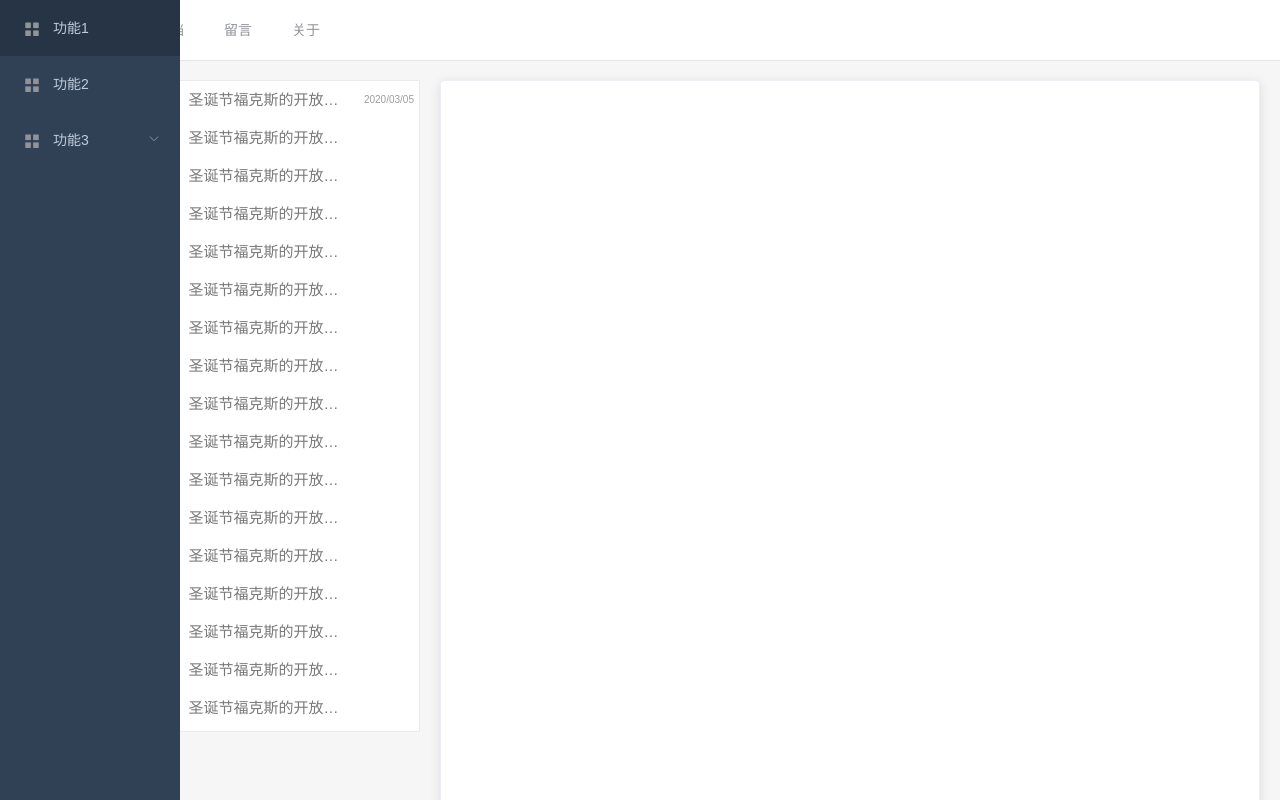
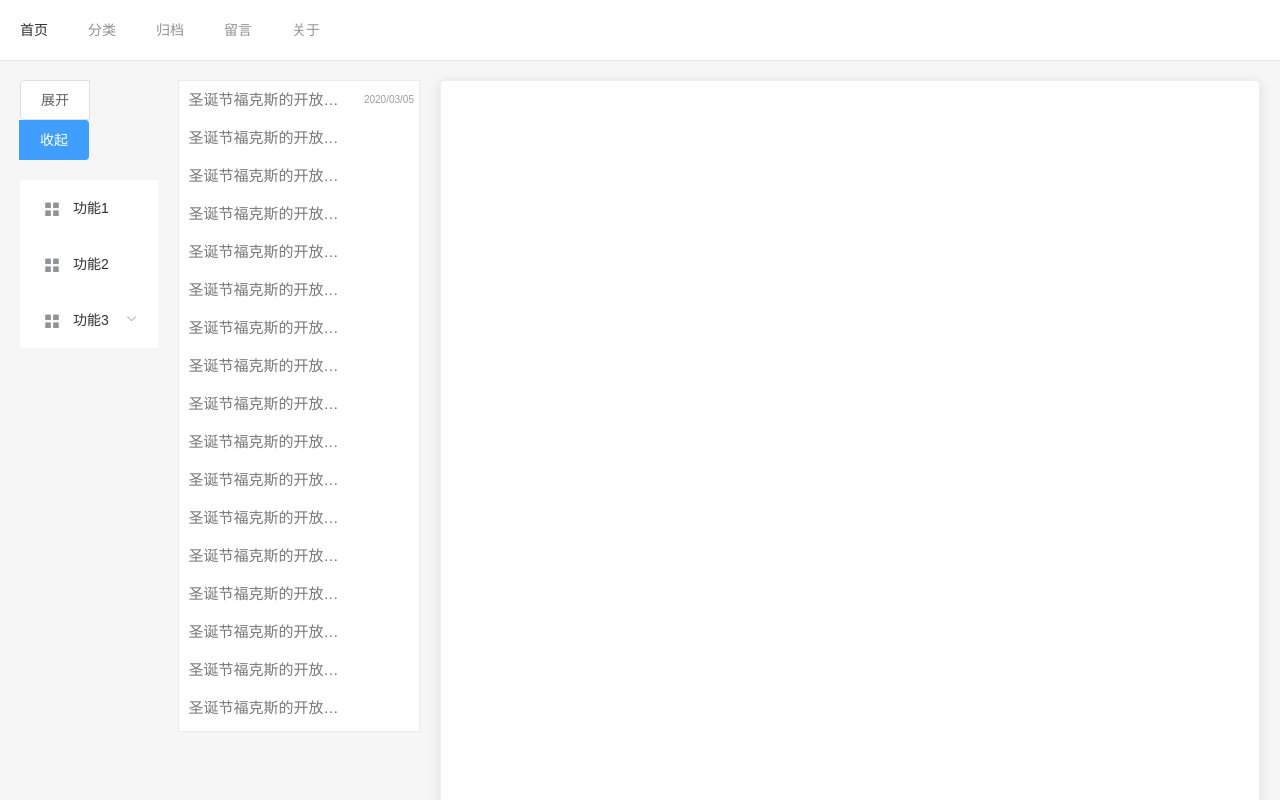
Before and after one commit to milsevol/milsevol-blog-ui, a Vue app: page /#/category in a window 1280 px wide. Shown: the top 800 px of the page. Built offline with nearby package versions, Linux system fonts and the light colour scheme.

Commit message:
修改为小菜单

```diff
--- a/src/components/SideBar/index.vue
+++ b/src/components/SideBar/index.vue
@@ -2,11 +2,7 @@
   <div class="sidebar-container">
     <el-scrollbar wrap-class="scrollbar-wrapper">
       <el-menu
-        router
-        mode="vertical"
-        background-color="#304156"
-        text-color="#bfcbd9"
-        active-text-color="#409EFF">
+        mode="vertical">
       <side-bar-item v-for="menu in menuList" :key="menu.path" :item="menu" />
     </el-menu>
   </el-scrollbar>
@@ -27,9 +23,7 @@ export default {
 </script>
 <style lang="less">
   .sidebar-container {
-    position: fixed;
     transition: width 0.28s;
-    width: 180px !important;
     height: 100%;
     font-size: 0px;
     bottom: 0;
@@ -65,8 +59,5 @@ export default {
       height: 100%;
       width: 100% !important;
     }
-    .is-active > .el-submenu__title{
-        color: #f4f4f5!important;
-    }
   }
 </style>
```
